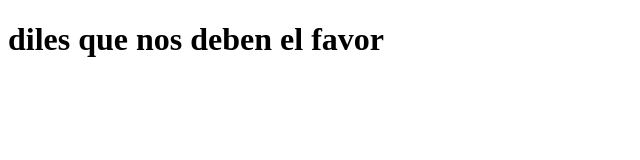
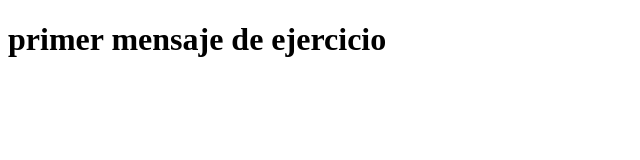
Before and after one commit to CESAR0090daniel/cesarmendoza, a plain HTML site: page site/index.html in a window 1280 px wide. Shown: the whole page, without its empty margins (0-640 px from the left). Drawn offline with Linux system fonts and the light colour scheme.

Commit message:
Small addition to out page content.

```diff
--- a/site/index.html
+++ b/site/index.html
@@ -4,6 +4,6 @@
 	<title>hola amigos</title>
 </head>
 <body>
-<h1>diles que nos deben el favor</h1>
+<h1>primer mensaje de ejercicio</h1>
 </body>
 </html>
```
